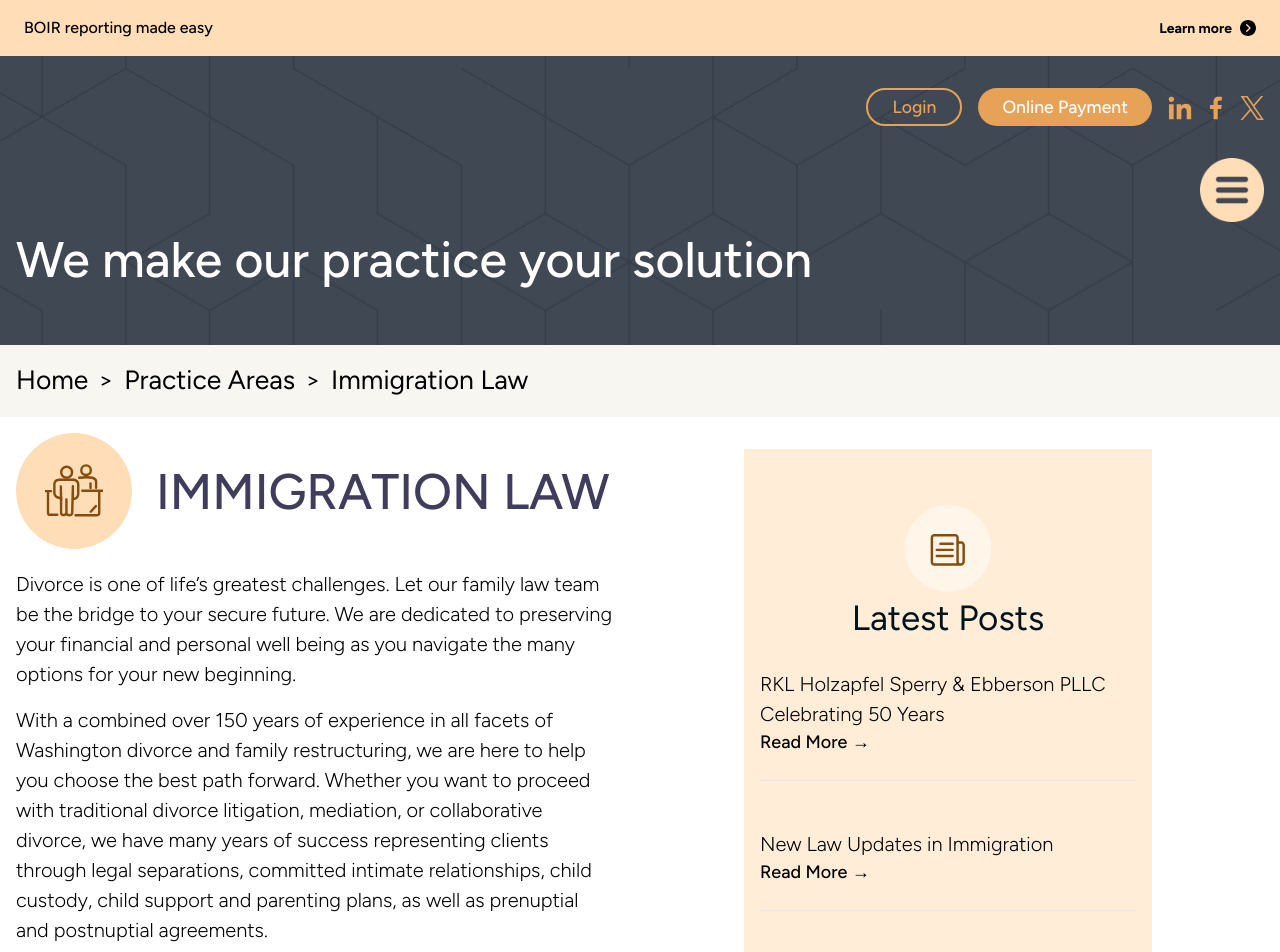
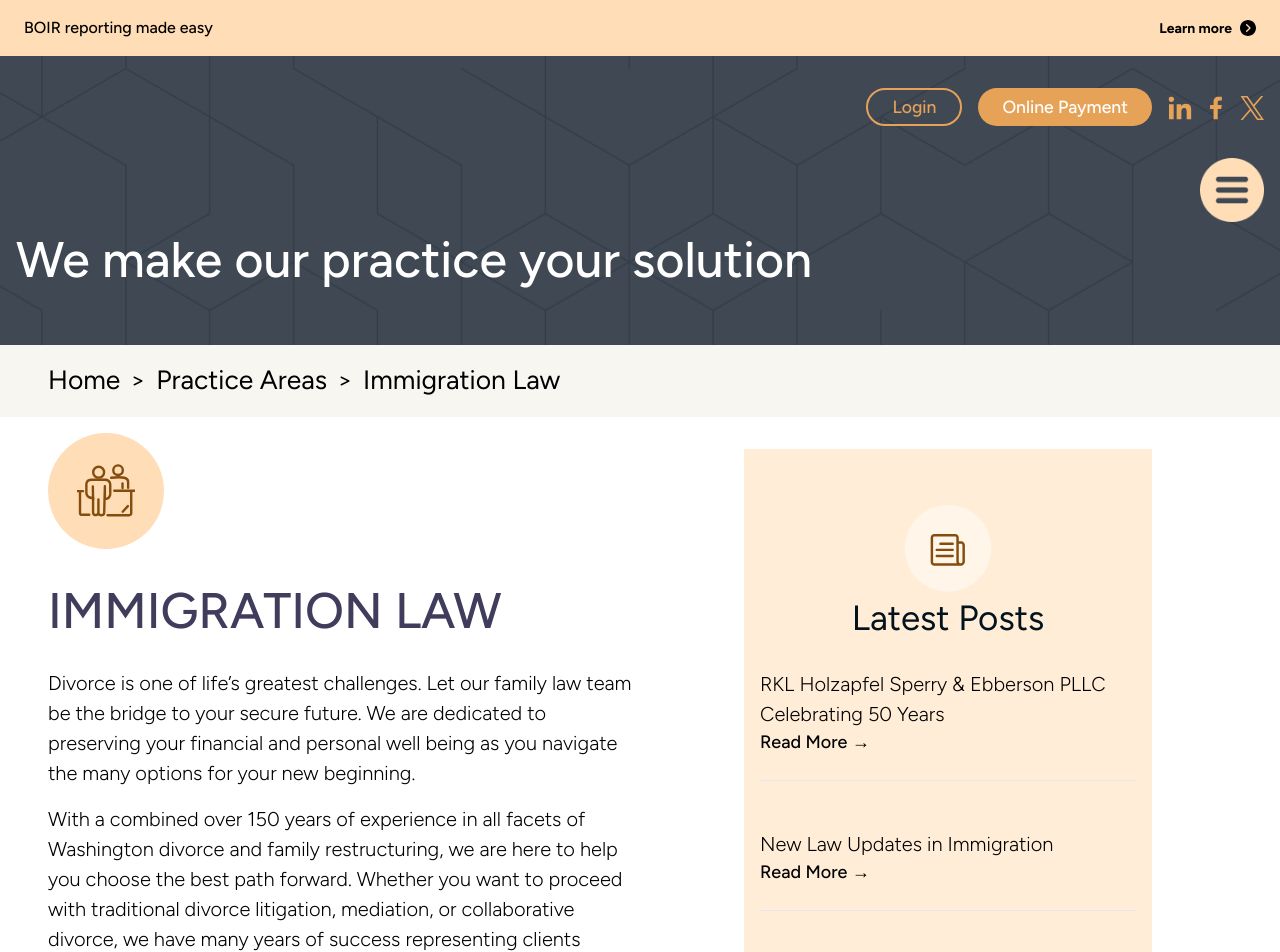
Before and after one commit to Abheerajput/rkllwa, a React (Create React App) app: page /secondscreen in a window 1280 px wide. Shown: the top 952 px of the page. Built offline with nearby package versions, Linux system fonts and the light colour scheme; the HTML template or start-up script is replaced by a standard one; a web font is replaced by a local one.

Commit message:
latestcode

```diff
--- a/src/Components/Breadcrumb.jsx
+++ b/src/Components/Breadcrumb.jsx
@@ -5,7 +5,7 @@ const Breadcrumb =()=> {
   return (
     <div className="p-4 bg-[#F7F6F1]">
 
-      <p className='fgt-ff-normal text-[26.5px] flex flex-wrap items-center gap-3'><Link to="/">Home</Link>  <FaGreaterThan className='w-3 h-3' />  Practice Areas   <FaGreaterThan className='w-3 h-3'/>Immigration Law</p>
+      <p className='fgt-ff-normal text-[26.5px] pl-8 flex flex-wrap items-center gap-3'><Link to="/">Home</Link>  <FaGreaterThan className='w-3 h-3' />  Practice Areas   <FaGreaterThan className='w-3 h-3'/>Immigration Law</p>
     </div>
   );
 }
--- a/src/Components/Content.jsx
+++ b/src/Components/Content.jsx
@@ -112,7 +112,7 @@ const Content = () => {
 
   return (
     <div className=" ">
-      <div className="grid grid-cols-2 xs:flex xs:flex-col  md:flex md:flex-col   gap-4">
+      <div className="grid grid-cols-2 xs:flex xs:flex-col pl-8  md:flex md:flex-col   gap-4">
         <div className="p-4">
           <SectionHeader iconSrc={icon} title="IMMIGRATION LAW" />
           <Paragraph text="Divorce is one of life’s greatest challenges. Let our family law team be the bridge to your secure future. We are dedicated to preserving your financial and personal well being as you navigate the many options for your new beginning." className="pt-5" />
--- a/src/Components/Founder.jsx
+++ b/src/Components/Founder.jsx
@@ -29,7 +29,7 @@ const founders = [
 ];
 
 const FounderCard = ({ imgSrc, name, position, description }) => (
-  <div className='flex bg-[#403C5C] mx-12 xs:mx-0 xs:max-w-[100%] md:max-w-[100%] md:flex-col md:mx-0 max-w-[80%] xs:flex-col  ms-auto  relative mt-14'>
+  <div className='flex bg-[#403C5C] mr-24  xs:mx-0 xs:max-w-[100%] md:max-w-[100%] md:flex-col md:mx-0 max-w-[80%] xs:flex-col  ms-auto  relative mt-14'>
     <img  src={imgSrc} alt={name} className=' xs:relative xs:left-0 md:relative md:left-0 absolute left-[-200px]'style={{transform:"translate(0%,0%) !important"}} />
 
     <div className='w-full xs:ps-4 xs:px-4 ps-[150px] px-12'>
--- a/src/Components/SecondHeader.jsx
+++ b/src/Components/SecondHeader.jsx
@@ -47,7 +47,7 @@ const SecondHeader = ({ socialIcons2, mainTitle }) => {
         </div>
       </div>
       {menuOpen && (
-        <div className="absolute overflow-hidden px-0 top-0 w-full mt-[56px] bg-white h-full max-h-[570px] xs:max-h-[720px] shadow-lg">
+        <div className="absolute overflow-hidden px-8 px-0 top-0 w-full mt-[56px] bg-white h-full max-h-[570px] xs:max-h-[720px] shadow-lg">
           <div className="flex justify-between pt-4 xs:p-2 px-2 lg:px-24 lg:py-12">
             <div>
               <img
--- a/src/Components/Section1.jsx
+++ b/src/Components/Section1.jsx
@@ -8,7 +8,7 @@ const Section1 = ({ title, description, buttonText, backgroundImg, sideImg }) =>
     <>
 
     <div
-      className=""
+      className=" px-8"
       style={{
         backgroundImage: `url(${backgroundImg})`,
         backgroundSize: 'cover',
```
